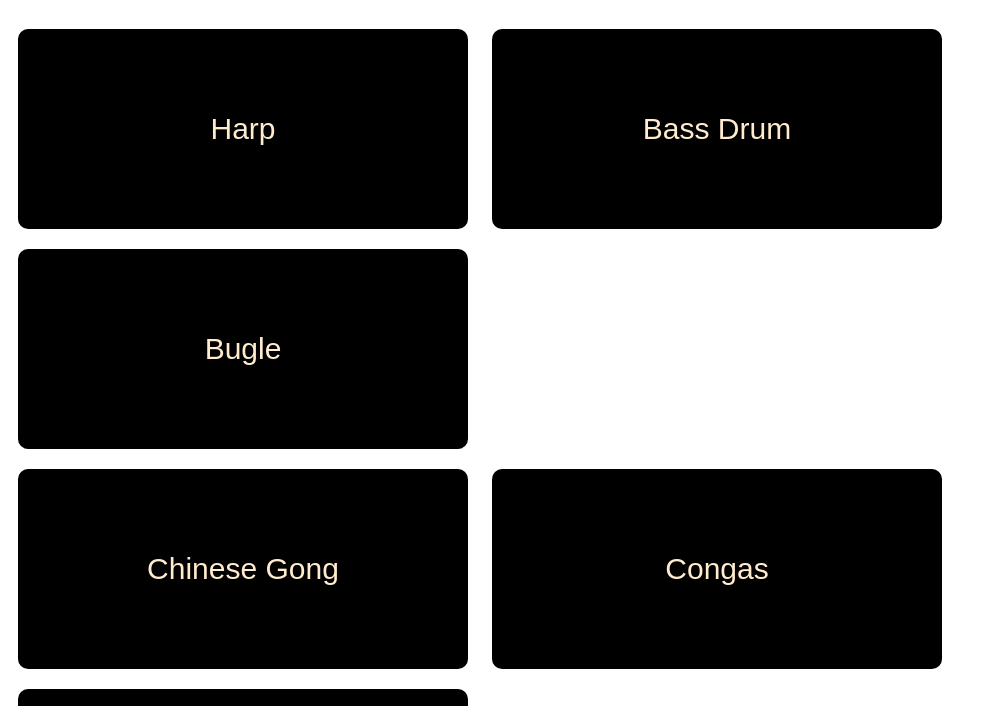
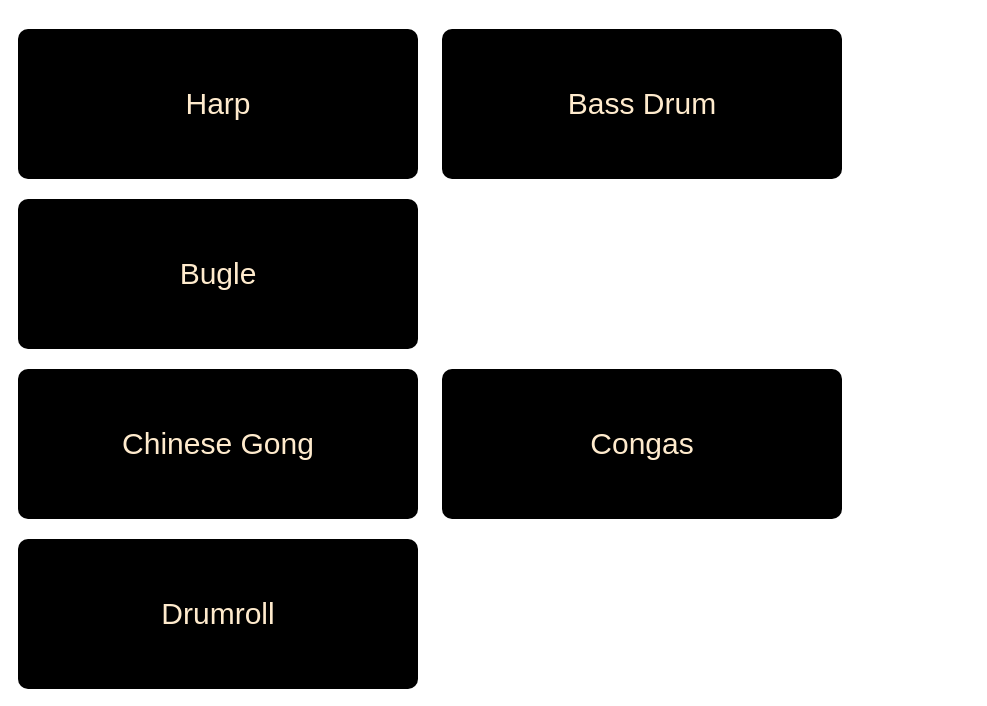
Before and after one commit to nilisha-jais/Instrument-Emulator-LHD, a plain HTML site: page index.html in a window 1280 px wide. Shown: the part 61-767 px from the top of the page, without its empty margins (0-987 px from the left). Drawn offline with Linux system fonts and the light colour scheme.

Commit message:
Update index.html

```diff
--- a/index.html
+++ b/index.html
@@ -10,8 +10,8 @@
 
     <style>
       button {
-        width: 450px;
-        height: 200px;
+        width: 400px;
+        height: 150px;
         border-radius: 10px;
         background-color:black;
         border: 0px;
```
